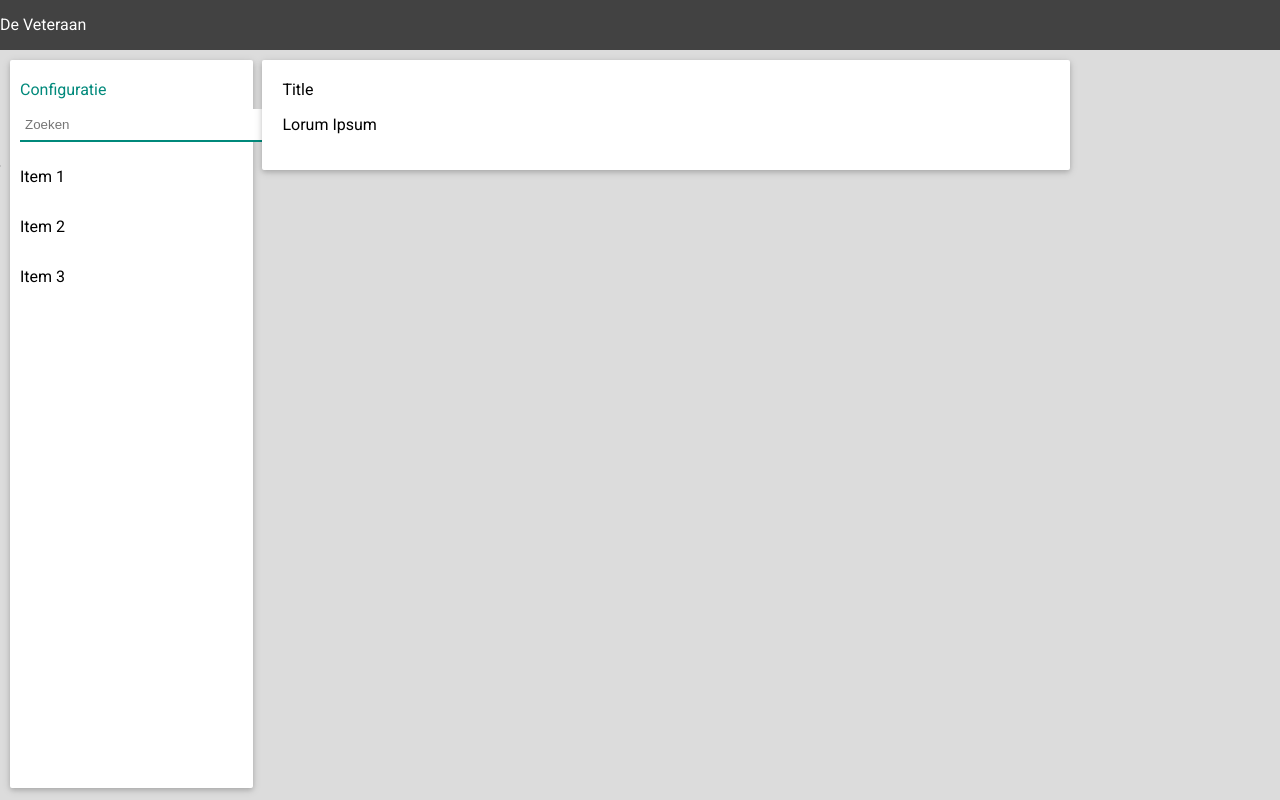
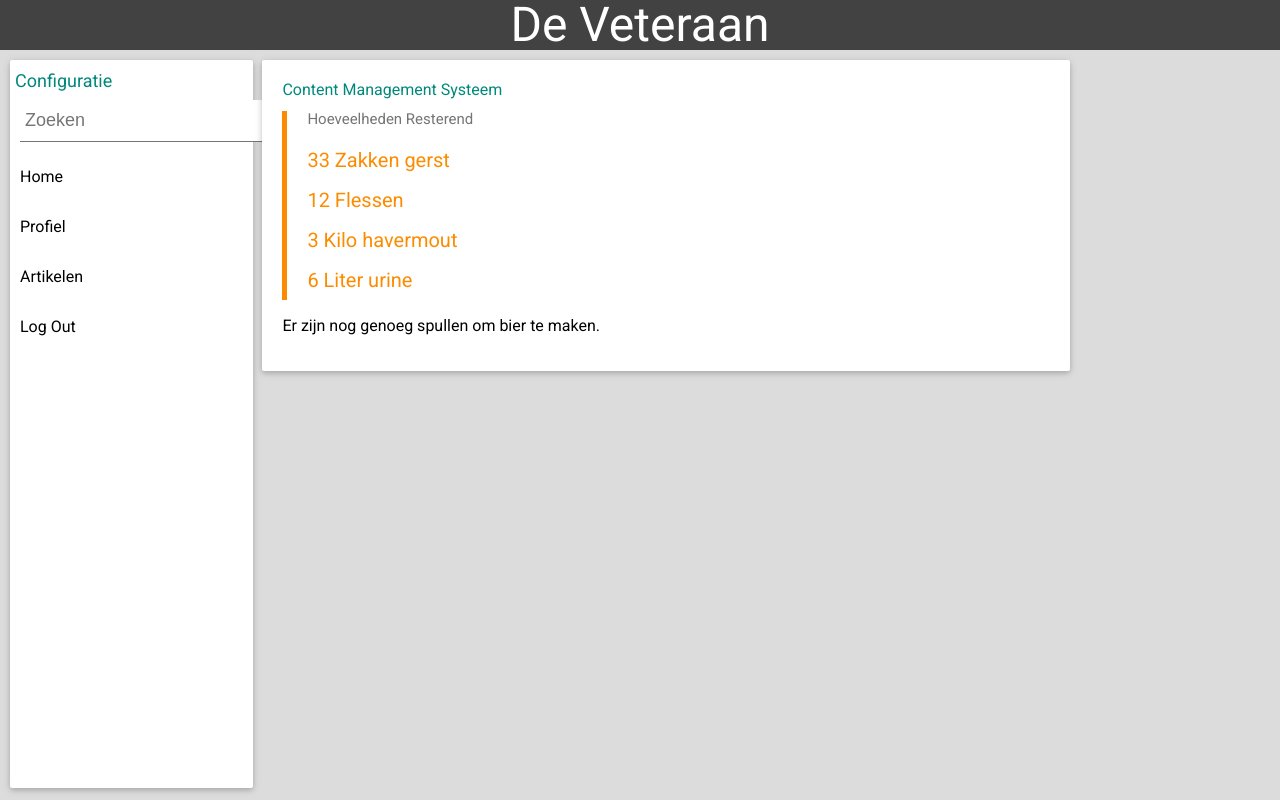
Before and after one commit to Maxis8888/Bierbrouwerij, a PHP site: page /app/Views/app.php in a window 1280 px wide. Run offline with PHP 8.4, Linux system fonts and the light colour scheme; data that the repository does not hold is empty; some libraries are stand-ins or nearby versions.

Commit message:
I've added a search field and added a material list

```diff
--- a/app/Views/body.php
+++ b/app/Views/body.php
@@ -13,34 +13,51 @@
             <label>Configuratie</label>
         </div>
 
-        <div class="border-0search margin-bottom-10px">
-            <input type="text" class="search" placeholder="Zoeken">
-            <i class="material-icons absolute search-icon">search</i>
+        <div class="group search margin-bottom-10px" style="margin-top: 20px;">
+            <input type="text" required placeholder="Zoeken">
+            <span class="highlight"></span>
+            <span class="bar"></span>
+            <i class="material-icons">search</i>
         </div>
 
         <div class="width-max height-50px sidebar-item title transition-ease-in-3s pointer">
             <div class="margin-left-10px">
-                <p>Item 1</p>
+                <p>Home</p>
             </div>
         </div>
 
         <div class="width-max height-50px sidebar-item title transition-ease-in-3s pointer">
             <div class="margin-left-10px">
-                <p>Item 2</p>
+                <p>Profiel</p>
             </div>
         </div>
 
         <div class="width-max height-50px sidebar-item title transition-ease-in-3s pointer">
             <div class="margin-left-10px">
-                <p>Item 3</p>
+                <p>Artikelen</p>
+            </div>
+        </div>
+
+        <div class="width-max height-50px sidebar-item title transition-ease-in-3s pointer">
+            <div class="margin-left-10px">
+                <p>Log Out</p>
             </div>
         </div>
     </div>
 
-    <div class="center material-back relative system-container">
-        <div class="">Title</div>
-        <div class="">
-            <p>Lorum Ipsum</p>
+    <div class="material-back relative system-container">
+        <div class="color-material-green">Content Management Systeem</div>
+            <nav class="statement">
+                <h1>Hoeveelheden Resterend</h1>
+                <ul>
+                    <li>33 Zakken gerst</li>
+                    <li>12 Flessen</li>
+                    <li>3 Kilo havermout</li>
+                    <li>6 Liter urine</li>
+                </ul>
+            </nav>
+        <div>
+            <p>Er zijn nog genoeg spullen om bier te maken.</p>
         </div>
     </div>
 </div>
--- a/app/Views/header.php
+++ b/app/Views/header.php
@@ -8,6 +8,6 @@
 <link rel="stylesheet" type="text/css" href="public/css/style.css">
 <title><?= $title ?></title>
 
-<div class="header-container white-color">
+<div class="header-container white-color relative">
     <div class="title center">De Veteraan</div>
 </div>
--- a/public/css/style.css
+++ b/public/css/style.css
@@ -25,8 +25,38 @@ body {
 }
 
 .center {
-    /*margin: auto;
-    width: 5%;*/
+    margin: 0;
+    position: absolute;
+    top: 50%;
+    left: 50%;
+    margin-right: -50%;
+    transform: translate(-50%, -50%);
+    font-size: 48px;
+}
+
+.statement {
+    border-left: 5px solid;
+    padding-left: 20px;
+    border-left-color: #FB8C00;
+}
+
+.statement h1 {
+    font-size: 15px;
+    line-height: 16px;
+    font-weight: 400;
+    color: #757575;
+}
+
+.statement ul {
+    margin: 0;
+    padding: 0;
+    color: #FB8C00;
+    list-style: none;
+}
+
+.statement ul li {
+    font-size: 20px;
+    line-height: 40px;
 }
 
 .white-color {
@@ -48,18 +78,6 @@ body {
     box-shadow: 0 2px 5px 0 rgba(0,0,0,0.16),0 2px 10px 0 rgba(0,0,0,0.12);
 }
 
-input[type="text"] {
-    border: 0;
-    border-bottom: 2px solid #00897B;
-    height: 21px;
-    padding: 5px 30px 5px 5px;
-    outline: none;
-}
-
-.border-0 {
-
-}
-
 .search-icon {
     margin-top: 5px;
     float: left;
@@ -68,7 +86,7 @@ input[type="text"] {
 
 .search {
     margin-left: 10px;
-    width: 245px;
+    width: 320px;
 }
 
 .width-310px {
@@ -145,3 +163,108 @@ input[type="text"] {
     line-height: 50px;
     vertical-align: middle;
 }
+
+.group {
+    position:relative;
+}
+
+.group > i {
+    position: absolute;
+    bottom: 10px;
+    right: -10px;
+    color: #999;
+}
+
+input {
+    font-size:18px;
+    padding:10px 20px 10px 5px;
+    display:block;
+    width:300px;
+    border:none;
+    border-bottom:1px solid #757575;
+}
+input:focus {
+    outline:none;
+}
+
+/* LABEL ======================================= */
+label {
+    font-size:18px;
+    font-weight:normal;
+    position:absolute;
+    pointer-events:none;
+    left:5px;
+    top:10px;
+    transition:0.2s ease all;
+    -moz-transition:0.2s ease all;
+    -webkit-transition:0.2s ease all;
+}
+
+/* active state */
+input:focus ~ label, input:valid ~ label {
+    top:-20px;
+    font-size:14px;
+    color:#5264AE;
+}
+
+/* BOTTOM BARS ================================= */
+.bar 	{
+    position:relative;
+    display:block;
+    width:325px;
+}
+
+.bar:before, .bar:after {
+    content:'';
+    height:2px;
+    width:0;
+    bottom:1px;
+    position:absolute;
+    background:#5264AE;
+    transition:0.2s ease all;
+    -moz-transition:0.2s ease all;
+    -webkit-transition:0.2s ease all;
+}
+.bar:before {
+    left:50%;
+}
+.bar:after {
+    right:50%;
+}
+
+/* active state */
+input:focus ~ .bar:before, input:focus ~ .bar:after {
+    width:50%;
+}
+
+/* HIGHLIGHTER ================================== */
+.highlight {
+    position:absolute;
+    height:60%;
+    width:100px;
+    top:25%;
+    left:0;
+    pointer-events:none;
+    opacity:0.5;
+}
+
+/* active state */
+input:focus ~ .highlight {
+    -webkit-animation:inputHighlighter 0.3s ease;
+    -moz-animation:inputHighlighter 0.3s ease;
+    animation:inputHighlighter 0.3s ease;
+}
+
+/* ANIMATIONS ================ */
+@-webkit-keyframes inputHighlighter {
+    from { background:#5264AE; }
+    to 	{ width:0; background:transparent; }
+}
+@-moz-keyframes inputHighlighter {
+    from { background:#5264AE; }
+    to 	{ width:0; background:transparent; }
+}
+@keyframes inputHighlighter {
+    from { background:#5264AE; }
+    to 	{ width:0; background:transparent; }
+}
```
